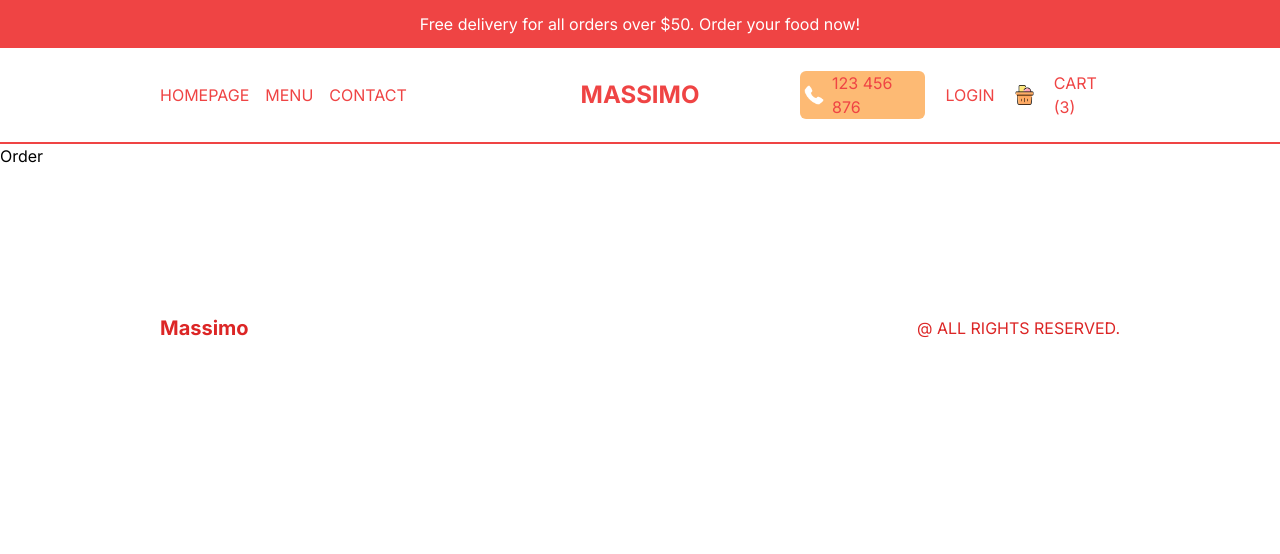
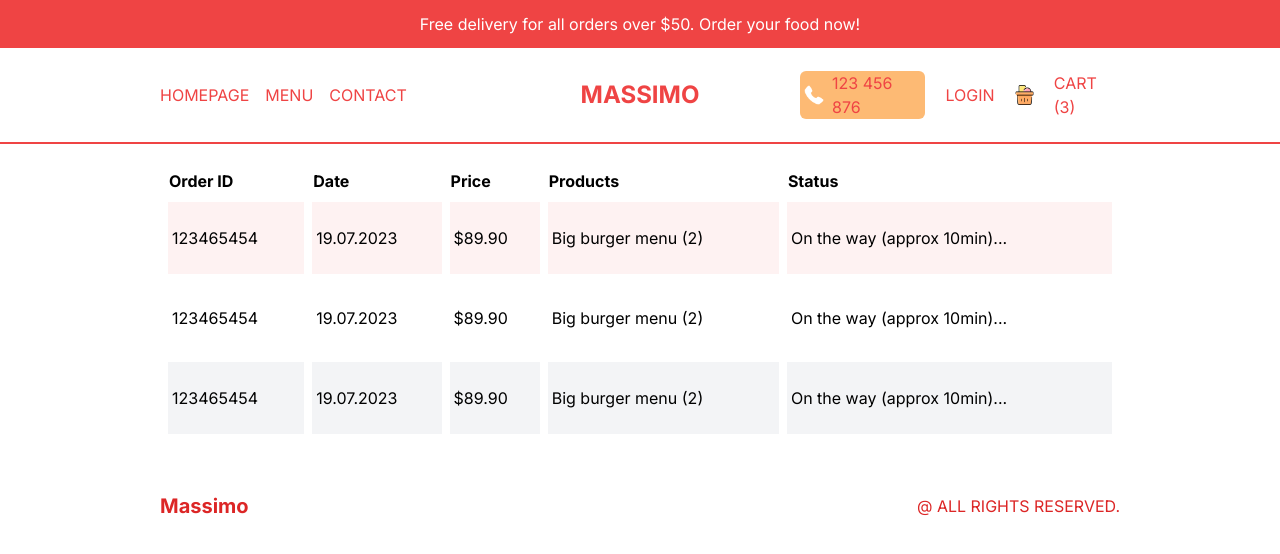
Before and after one commit to keremduman30/restaurant_app_nextjs, a Next.js app: page /order in a window 1280 px wide. Shown: the top 554 px of the page. Built offline with nearby package versions, Linux system fonts and the light colour scheme.

Commit message:
improved order part

```diff
--- a/src/app/order/page.tsx
+++ b/src/app/order/page.tsx
@@ -1,9 +1,44 @@
-import React from 'react'
+import React from "react";
 
 const Order = () => {
   return (
-    <div>Order</div>
-  )
-}
+    <div className="p-4 lg:px-20 xl:px-40">
+      <table className="w-full border-separate  border-spacing-2">
+        <thead>
+          <tr className="text-left">
+            <th className="hidden md:block">Order ID</th>
+            <th>Date</th>
+            <th>Price</th>
+            <th className="hidden md:block">Products</th>
+            <th>Status</th>
+          </tr>
+        </thead>
+        <tbody>
+          <tr className="text-sm md:text-base bg-red-50">
+            <td className="hidden md:block py-6 px-1">123465454</td>
+            <td className="py-6 px-1">19.07.2023</td>
+            <td className="py-6 px-1">$89.90</td>
+            <td className="py-6 px-1 hidden md:block">Big burger menu (2)</td>
+            <td className="py-6 px-1">On the way (approx 10min)...</td>
+          </tr>
+          <tr className="text-sm md:text-base odd:bg-gray-100">
+            <td className="hidden md:block py-6 px-1">123465454</td>
+            <td className="py-6 px-1">19.07.2023</td>
+            <td className="py-6 px-1">$89.90</td>
+            <td className="py-6 px-1 hidden md:block">Big burger menu (2)</td>
+            <td className="py-6 px-1">On the way (approx 10min)...</td>
+          </tr>
+          <tr className="text-sm md:text-base odd:bg-gray-100">
+            <td className="hidden md:block py-6 px-1">123465454</td>
+            <td className="py-6 px-1">19.07.2023</td>
+            <td className="py-6 px-1">$89.90</td>
+            <td className="py-6 px-1 hidden md:block">Big burger menu (2)</td>
+            <td className="py-6 px-1">On the way (approx 10min)...</td>
+          </tr>
+        </tbody>
+      </table>
+    </div>
+  );
+};
 
-export default Order
+export default Order;
--- a/src/app/product/[id]/page.tsx
+++ b/src/app/product/[id]/page.tsx
@@ -8,7 +8,7 @@ const SingleProduct = () => {
     <div className="p-4 lg:px-20 xl:p-40 h-screen flex flex-col  justify-around text-red-500 md:flex-row md:items-center md:gap-8 ">
       {/* image container */}
       {singleProduct.img && (
-        <div className="relative w-full h-1/2 md:h-[70%] ">
+        <div className="relative w-full h-1/2 md:h-[80%] ">
           <Image
             src={singleProduct.img}
             alt=""
--- a/src/component/Footer.tsx
+++ b/src/component/Footer.tsx
@@ -3,8 +3,10 @@ import React from "react";
 
 const Footer = () => {
   return (
-    <div className="h-12 md:h-24 p-4 lg:p-20 xl:p-40 flex items-center justify-between  text-red-600">
-      <Link href="/" className="font-bold text-xl">Massimo</Link>
+    <div className="h-12 md:h-24 p-4 lg:px-20 xl:px-40 flex items-center justify-between  text-red-600">
+      <Link href="/" className="font-bold text-xl">
+        Massimo
+      </Link>
       <p className="uppercase">@ All RIGHTs reserved.</p>
     </div>
   );
```
